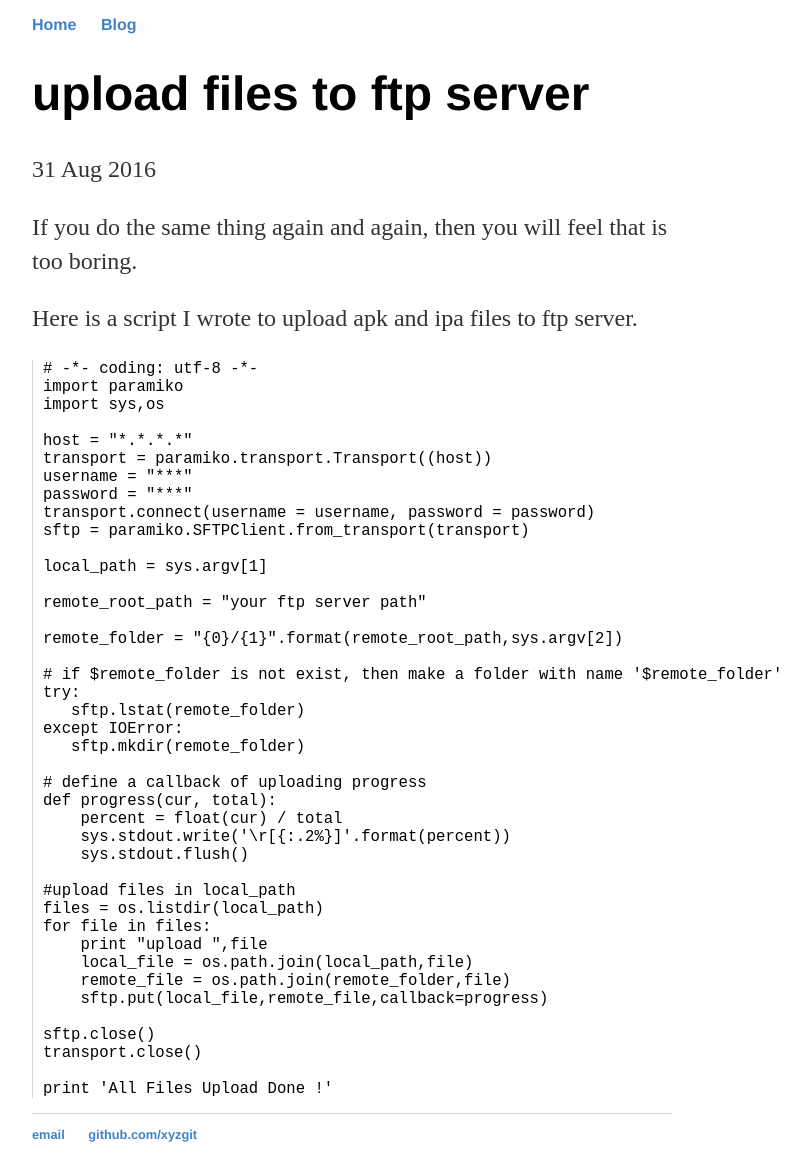
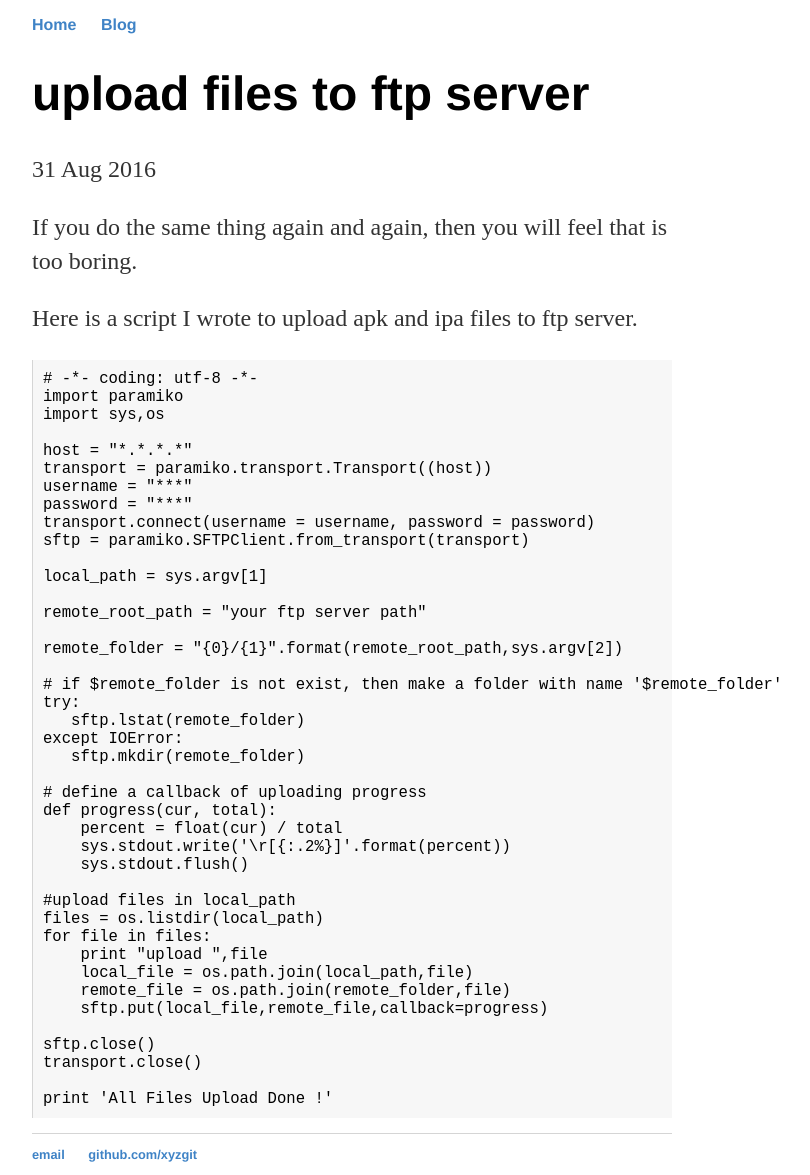
Before and after one commit to xyzgit/xyz.github.io, a Jekyll site: the page built from _posts/2016-08-31-ftp-upload-files.md, in a window 1280 px wide. Shown: the whole page, without its empty margins (288-1098 px from the left). Built offline with Jekyll 4.4.1, drawn with Linux system fonts in a browser that asks for light colours.

Commit message:
change the code area background color

```diff
--- a/css/main.css
+++ b/css/main.css
@@ -45,6 +45,7 @@ ul.posts li {
 
 pre {
     font-size: 1.2em;
-    padding-left: 10px;
+    padding: 10px;
     border-left: 1px solid #d5d5d5;
+    background-color: #f7f7f7;
 }
```
